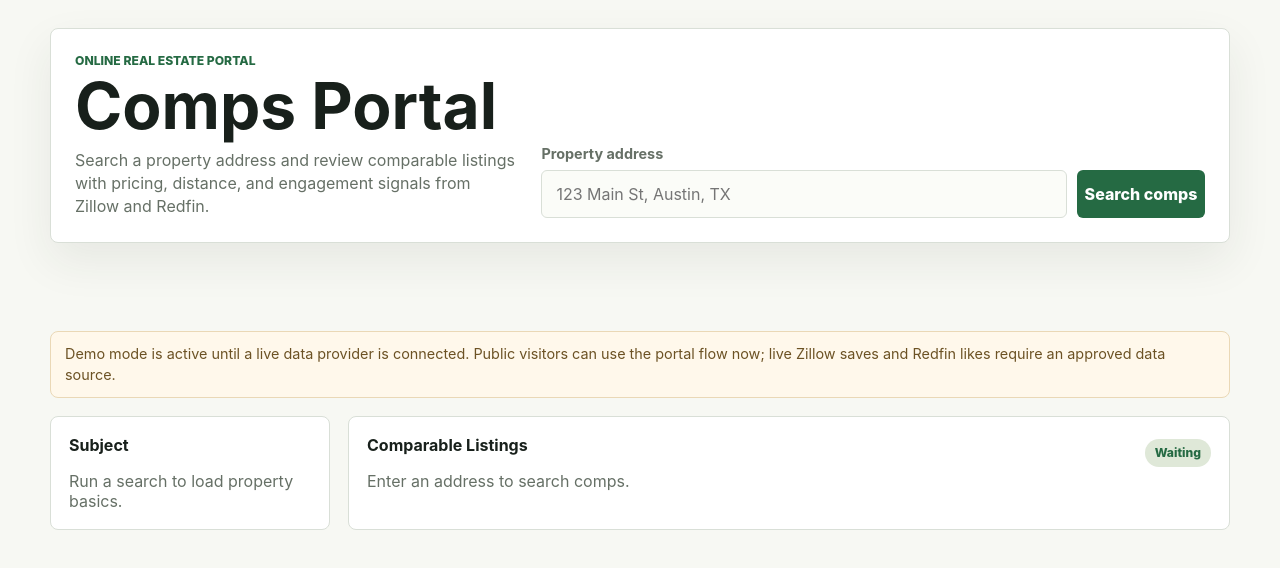
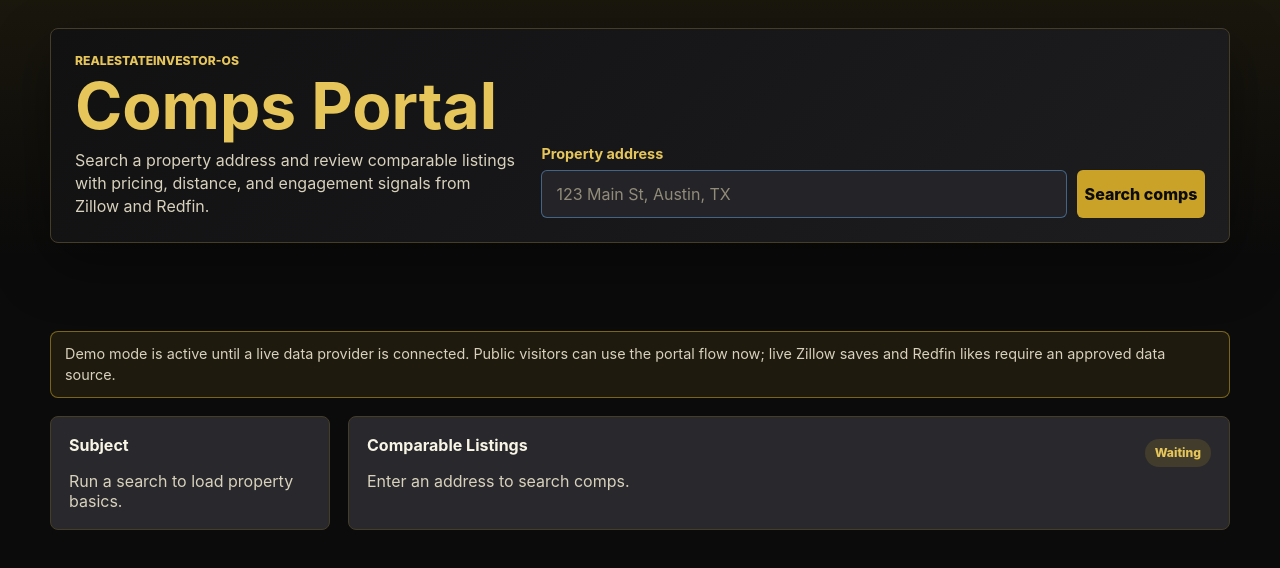
Before and after one commit to GoldenCrownInvestments/comps-portal, a website: page public/index.html in a window 1280 px wide. Drawn offline with Linux system fonts and the light colour scheme.

Commit message:
Restyle portal with RealEstateInvestor OS branding

```diff
--- a/public/index.html
+++ b/public/index.html
@@ -10,7 +10,7 @@
     <main class="app-shell">
       <section class="search-panel" aria-labelledby="app-title">
         <div>
-          <p class="eyebrow">Online real estate portal</p>
+          <p class="eyebrow">RealEstateInvestor-OS</p>
           <h1 id="app-title">Comps Portal</h1>
           <p class="intro-copy">Search a property address and review comparable listings with pricing, distance, and engagement signals from Zillow and Redfin.</p>
         </div>
--- a/public/styles.css
+++ b/public/styles.css
@@ -1,15 +1,19 @@
 :root {
-  color-scheme: light;
-  --ink: #18201b;
-  --muted: #667066;
-  --line: #d9dfd7;
-  --paper: #f7f8f3;
-  --panel: #ffffff;
-  --sage: #dfe8d8;
-  --green: #256a43;
-  --blue: #22577a;
-  --red: #a94442;
-  --gold: #c08b2c;
+  color-scheme: dark;
+  --black: #0b0b0b;
+  --dark: #171719;
+  --dark-2: #202023;
+  --panel: #29292d;
+  --panel-2: #313136;
+  --line: #453d28;
+  --line-soft: #3a3a3f;
+  --cream: #f8f5e6;
+  --muted: #d8d1bd;
+  --gold: #c9a227;
+  --gold-bright: #e6c65a;
+  --blue: #5b9bd5;
+  --green: #70ad47;
+  --red: #c0504d;
 }
 
 * {
@@ -19,8 +23,10 @@
 body {
   margin: 0;
   min-height: 100vh;
-  background: var(--paper);
-  color: var(--ink);
+  background:
+    linear-gradient(180deg, rgba(201, 162, 39, 0.08), rgba(11, 11, 11, 0) 260px),
+    var(--black);
+  color: var(--cream);
   font-family: Inter, ui-sans-serif, system-ui, -apple-system, BlinkMacSystemFont, "Segoe UI", sans-serif;
 }
 
@@ -36,15 +42,15 @@ body {
   gap: 24px;
   align-items: end;
   padding: 24px;
-  background: var(--panel);
+  background: linear-gradient(135deg, #111112, #1d1d20);
   border: 1px solid var(--line);
   border-radius: 8px;
-  box-shadow: 0 18px 45px rgba(38, 47, 40, 0.08);
+  box-shadow: 0 22px 56px rgba(0, 0, 0, 0.38);
 }
 
 .eyebrow {
   margin: 0 0 8px;
-  color: var(--green);
+  color: var(--gold-bright);
   font-size: 0.76rem;
   font-weight: 800;
   letter-spacing: 0;
@@ -62,6 +68,7 @@ h1 {
   font-size: clamp(2rem, 5vw, 4rem);
   line-height: 0.95;
   letter-spacing: 0;
+  color: var(--gold-bright);
 }
 
 h2 {
@@ -80,7 +87,7 @@ h2 {
 .search-form label {
   display: block;
   margin-bottom: 8px;
-  color: var(--muted);
+  color: var(--gold-bright);
   font-size: 0.9rem;
   font-weight: 700;
 }
@@ -100,16 +107,26 @@ button {
 
 input {
   width: 100%;
-  border: 1px solid var(--line);
+  border: 1px solid rgba(91, 155, 213, 0.55);
   padding: 0 14px;
-  background: #fbfcf8;
-  color: var(--ink);
+  background: #242428;
+  color: var(--cream);
+}
+
+input::placeholder {
+  color: #918b7a;
+}
+
+input:focus {
+  border-color: var(--blue);
+  box-shadow: 0 0 0 3px rgba(91, 155, 213, 0.22);
+  outline: none;
 }
 
 button {
   border: 0;
-  background: var(--green);
-  color: white;
+  background: var(--gold);
+  color: var(--black);
   font-weight: 800;
   cursor: pointer;
 }
@@ -130,10 +147,10 @@ button:disabled {
 .notice {
   margin-bottom: 18px;
   padding: 12px 14px;
-  border: 1px solid #ead8b6;
+  border: 1px solid rgba(201, 162, 39, 0.55);
   border-radius: 8px;
-  background: #fff8eb;
-  color: #6c5224;
+  background: rgba(201, 162, 39, 0.1);
+  color: var(--muted);
   font-size: 0.9rem;
   line-height: 1.4;
 }
@@ -148,6 +165,7 @@ button:disabled {
 
 .summary-card {
   padding: 14px 16px;
+  border-top: 4px solid var(--gold);
 }
 
 .summary-card span,
@@ -163,6 +181,7 @@ button:disabled {
   display: block;
   margin-top: 4px;
   font-size: 1.1rem;
+  color: var(--cream);
 }
 
 .results-layout {
@@ -183,7 +202,7 @@ button:disabled {
 
 .metric {
   padding-bottom: 10px;
-  border-bottom: 1px solid var(--line);
+  border-bottom: 1px solid var(--line-soft);
 }
 
 .results-head {
@@ -199,8 +218,8 @@ button:disabled {
   min-height: 28px;
   padding: 0 10px;
   border-radius: 999px;
-  background: var(--sage);
-  color: var(--green);
+  background: rgba(201, 162, 39, 0.16);
+  color: var(--gold-bright);
   font-size: 0.76rem;
   font-weight: 800;
 }
@@ -215,14 +234,19 @@ button:disabled {
   grid-template-columns: 1fr auto;
   gap: 18px;
   padding: 16px;
-  border: 1px solid var(--line);
+  border: 1px solid var(--line-soft);
   border-radius: 8px;
-  background: #fbfcf8;
+  background: var(--dark-2);
+}
+
+.comp-card:hover {
+  border-color: rgba(201, 162, 39, 0.65);
 }
 
 .comp-title {
   margin: 0 0 8px;
   font-size: 1rem;
+  color: var(--cream);
 }
 
 .comp-meta,
@@ -244,7 +268,7 @@ button:disabled {
 }
 
 .source-redfin {
-  color: var(--red);
+  color: #ff7c78;
   font-weight: 800;
 }
 
@@ -258,7 +282,8 @@ button:disabled {
 .engagement div {
   padding: 10px;
   border-radius: 6px;
-  background: #eef3ea;
+  background: #1b1b1e;
+  border: 1px solid var(--line-soft);
 }
 
 .engagement span {
@@ -274,7 +299,7 @@ button:disabled {
 }
 
 a {
-  color: var(--green);
+  color: var(--gold-bright);
   font-weight: 800;
   text-decoration: none;
 }
```
